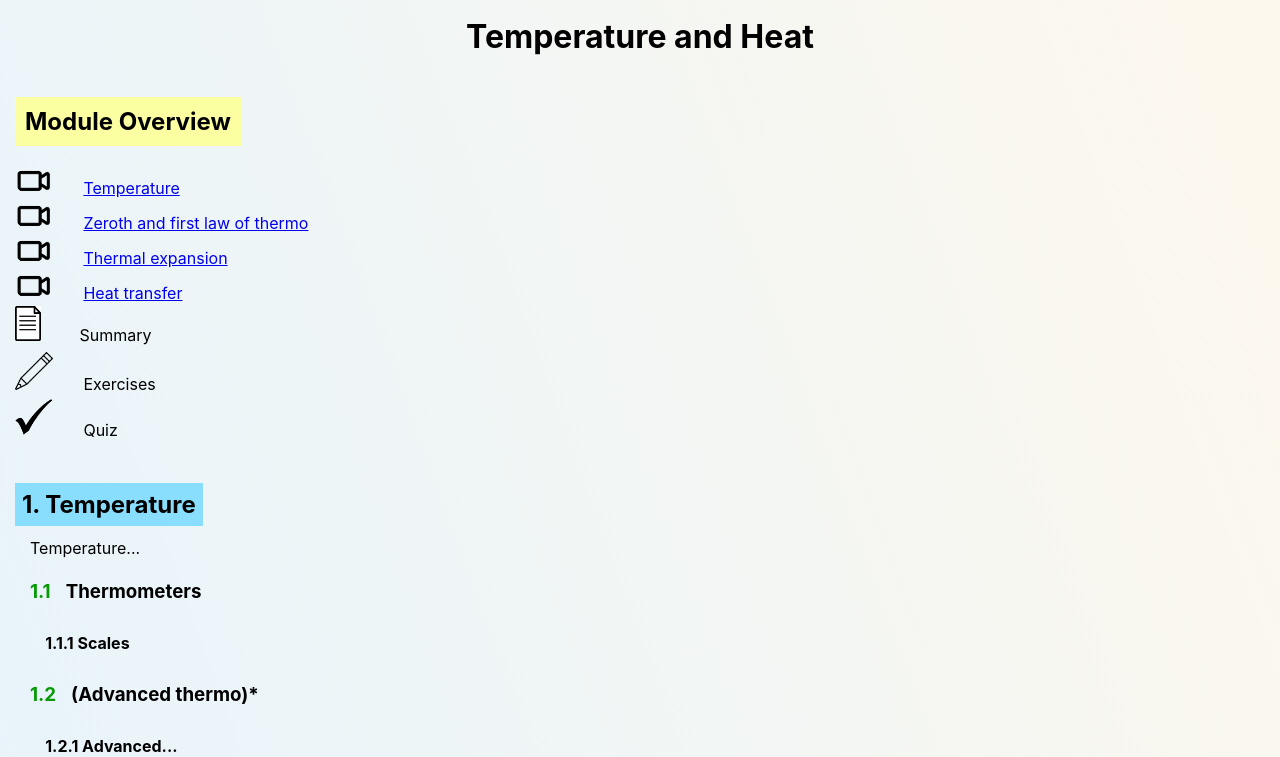
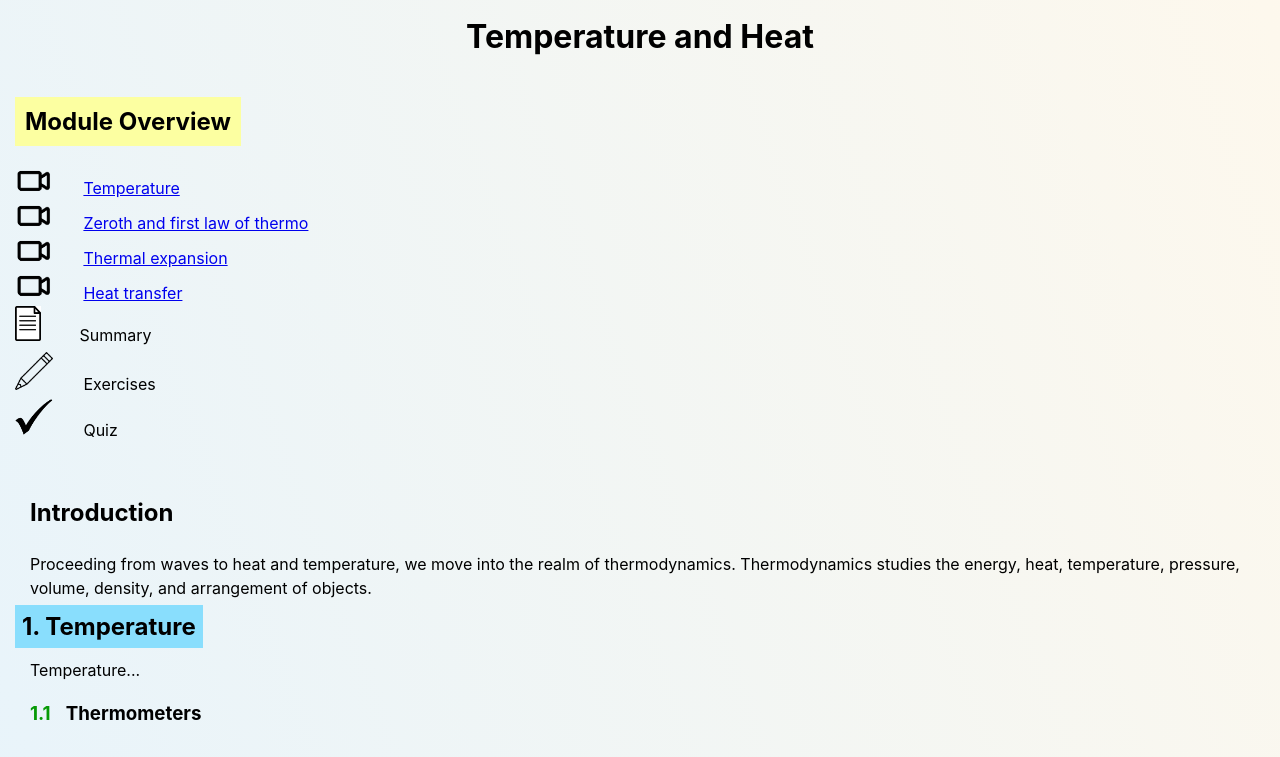
Before and after one commit to JRFink/jrfphyspagesnew, a Next.js app: page /education/gp1/theat in a window 1280 px wide. Shown: the part 364-1121 px from the top of the page. Built offline with nearby package versions, Linux system fonts and the light colour scheme.

Commit message:
Update index.tsx

```diff
--- a/pages/education/gp1/theat/index.tsx
+++ b/pages/education/gp1/theat/index.tsx
@@ -16,6 +16,12 @@ const Theat = () => {
             </h1>
             <br></br>
             <ModoverviewTheat />
+<h2>
+Introduction
+</h2>
+<p>
+Proceeding from waves to heat and temperature, we move into the realm of thermodynamics. Thermodynamics studies the energy, heat, temperature, pressure, volume, density, and arrangement of objects.
+</p>
             <h2 className={style.h2SectionColor} id="temp">
                 1. Temperature
             </h2>
```
